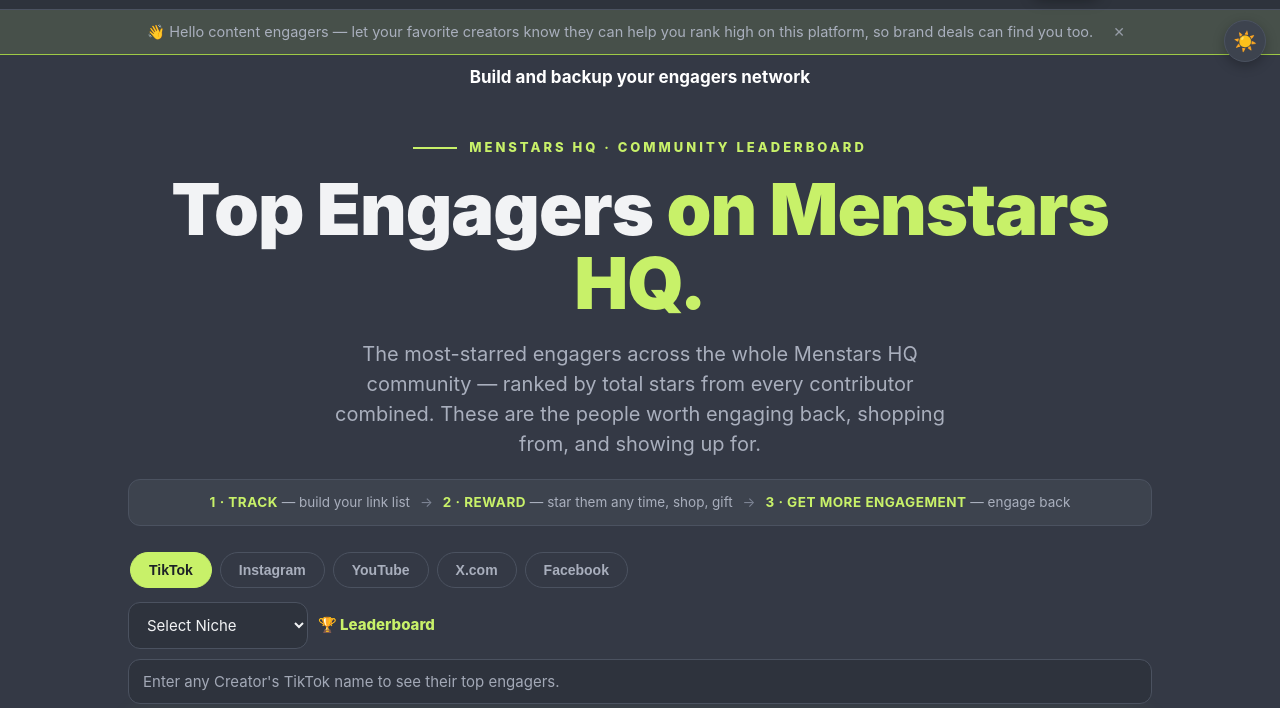
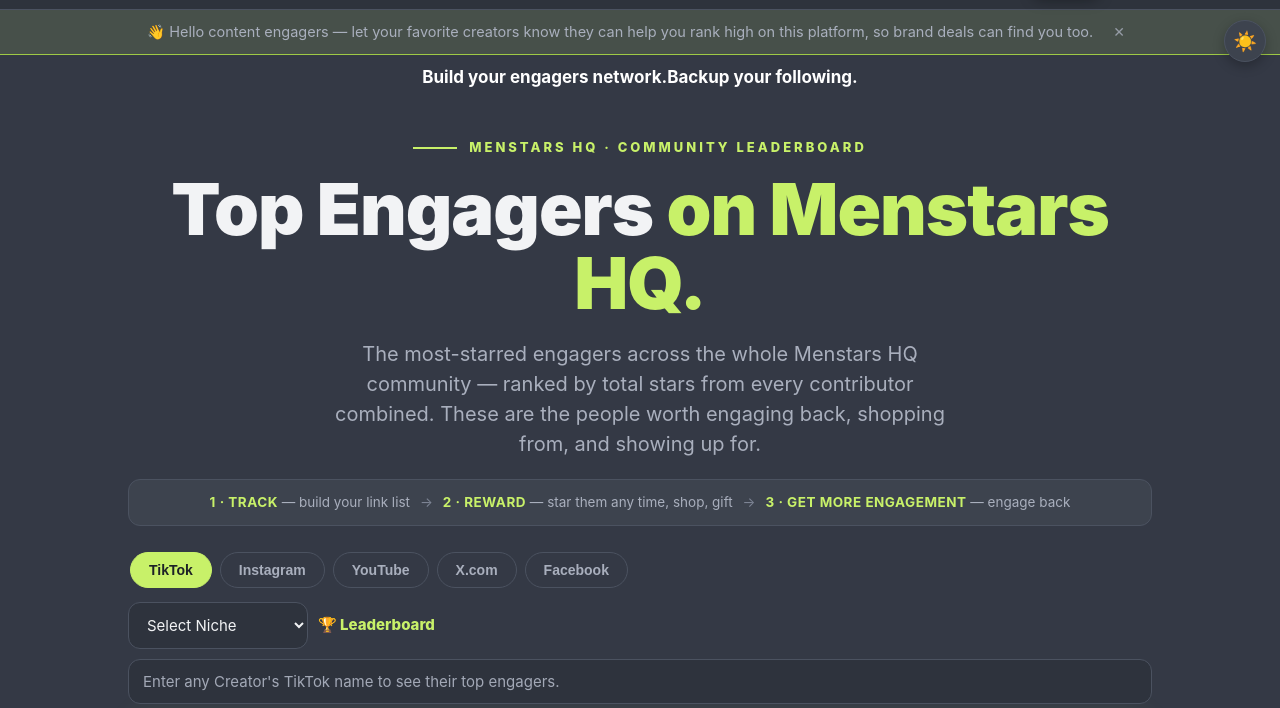
Before and after one commit to itscryptok/menstars, a website: page public/top-engagers.html in a window 1280 px wide. Shown: the part 56-764 px from the top of the page. Drawn offline with Linux system fonts and the light colour scheme; no server answers.

Commit message:
Tagline: two stacked lines, white and lime

```diff
--- a/public/top-engagers.html
+++ b/public/top-engagers.html
@@ -48,7 +48,7 @@
   <p>👋 Hello content engagers — let your favorite creators know they can help you rank high on this platform, so brand deals can find you too.</p>
   <button class="engager-banner-x" id="engagerBannerX" aria-label="Dismiss">✕</button>
 </div>
-<p class="engager-tagline"><b>Build and backup your engagers network</b></p>
+<p class="engager-tagline"><b class="tagline-1">Build your engagers network.</b><b class="tagline-2">Backup your following.</b></p>
 <main class="wrap">
   <section class="hero" style="padding:44px 0 18px">
     <span class="kicker"><span class="rule"></span>Menstars HQ · Community leaderboard</span>
```
